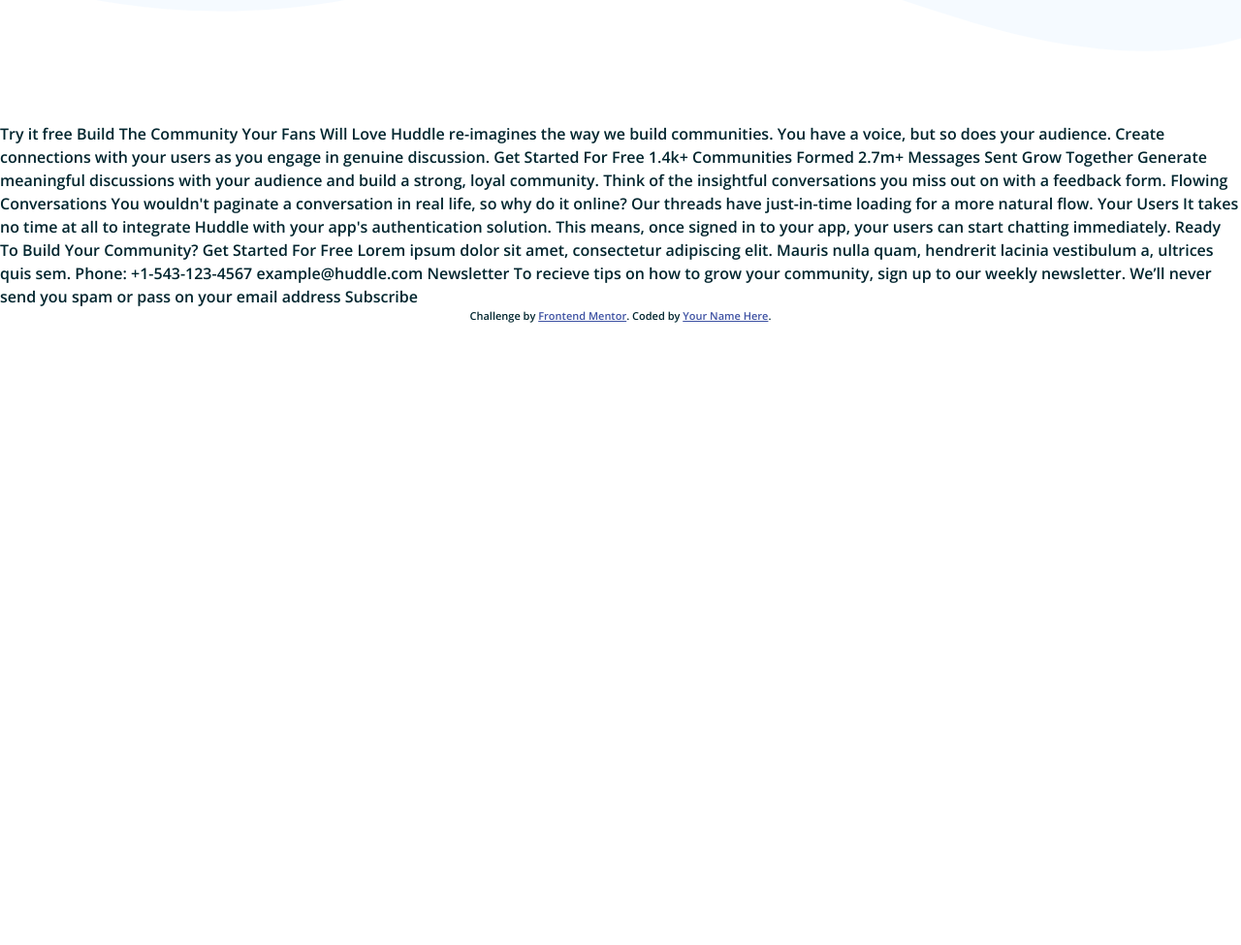
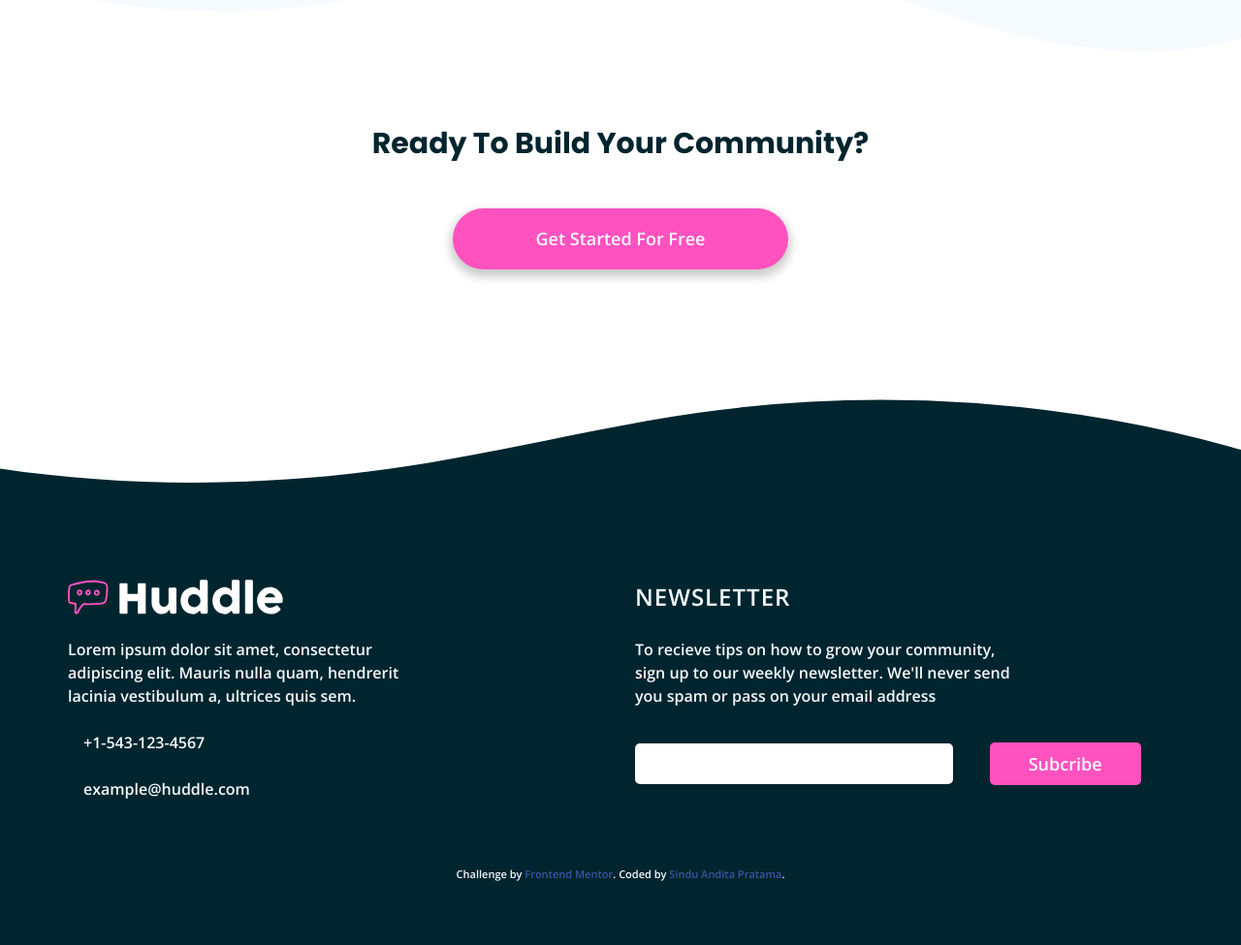
Before and after one commit to sinduap/huddle-landing-page, a website built with Vite: page index.html in a window 1280 px wide. Shown: the part 3800-4775 px from the top of the page at 97% size. Before the commit the page ends 4135 px from the top, so only its background shows below. Built offline with nearby package versions, Linux system fonts and the light colour scheme.

Commit message:
Add cta, footer, about, and newsletter

```diff
--- a/index.html
+++ b/index.html
@@ -11,6 +11,8 @@
       sizes="32x32"
       href="./images/favicon-32x32.png"
     />
+
+    <link href="https://unpkg.com/css.gg/icons/icons.css" rel="stylesheet" />
 
     <title>Frontend Mentor | Huddle landing page with curved sections</title>
 
@@ -39,7 +41,7 @@
                 alt="Huddle Logo Company"
               />
             </li>
-            <li><a class="btn btn--nav" href="#">Try it free</a></li>
+            <li><a class="btn btn--nav" href="#cta">Try it free</a></li>
           </ul>
         </nav>
       </div>
@@ -56,7 +58,7 @@
             but so does your audience. Create connections with your users as you
             engage in genuine discussion.
           </p>
-          <a href="#" class="btn btn--cta">Get Started For Free</a>
+          <a class="btn btn--cta" href="#cta">Get Started For Free</a>
         </div>
 
         <img
@@ -201,55 +203,88 @@
         </div>
       </div>
     </section>
-    <!-- prettier-ignore -->
-    Try it free
 
-    Build The Community Your Fans Will Love
+    <section class="cta" id="cta">
+      <h2 class="heading-secondary mb-lg">Ready To Build Your Community?</h2>
+      <a class="btn btn--cta" href="#cta">Get Started For Free</a>
+    </section>
 
-  Huddle re-imagines the way we build communities. You have a voice, but so does
-  your audience. Create connections with your users as you engage in genuine discussion.
+    <footer class="footer">
+      <div class="custom-shape-divider-top-1693648716">
+        <svg
+          data-name="Layer 1"
+          xmlns="http://www.w3.org/2000/svg"
+          viewBox="0 0 1200 120"
+          preserveAspectRatio="none"
+        >
+          <path
+            d="M985.66,92.83C906.67,72,823.78,31,743.84,14.19c-82.26-17.34-168.06-16.33-250.45.39-57.84,11.73-114,31.07-172,41.86A600.21,600.21,0,0,1,0,27.35V120H1200V95.8C1132.19,118.92,1055.71,111.31,985.66,92.83Z"
+            class="shape-fill"
+          ></path>
+        </svg>
+      </div>
+      <div class="container">
+        <section class="about">
+          <img
+            class="about__logo"
+            src="images/logo-footer.svg"
+            alt="Huddle logo"
+          />
+          <p class="about__text">
+            Lorem ipsum dolor sit amet, consectetur adipiscing elit. Mauris
+            nulla quam, hendrerit lacinia vestibulum a, ultrices quis sem.
+          </p>
+          <a class="about__phone" href="tel:+1-543-123-4567">
+            <i class="gg-phone"></i> +1-543-123-4567</a
+          >
+          <a class="about__email" href="mailto:example@huddle.com">
+            <i class="gg-mail"></i> example@huddle.com</a
+          >
+          <nav>
+            <ul class="about__socials">
+              <li>
+                <a href="#">
+                  <i class="gg-facebook"></i>
+                </a>
+              </li>
+              <li>
+                <a href="#">
+                  <i class="gg-instagram"></i>
+                </a>
+              </li>
+              <li>
+                <a href="#">
+                  <i class="gg-twitter"></i>
+                </a>
+              </li>
+            </ul>
+          </nav>
+        </section>
 
-  Get Started For Free
-
-  1.4k+
-  Communities Formed
-
-  2.7m+
-  Messages Sent
-
-  Grow Together
-  Generate meaningful discussions with your audience and build a strong, loyal community.
-  Think of the insightful conversations you miss out on with a feedback form.
-
-  Flowing Conversations
-  You wouldn't paginate a conversation in real life, so why do it online? Our threads have
-  just-in-time loading for a more natural flow.
-
-  Your Users
-  It takes no time at all to integrate Huddle with your app's authentication solution. This means,
-  once signed in to your app, your users can start chatting immediately.
-
-  Ready To Build Your Community?
-  Get Started For Free
-
-  Lorem ipsum dolor sit amet, consectetur adipiscing elit. Mauris nulla quam, hendrerit lacinia
-  vestibulum a, ultrices quis sem.
-
-  Phone: +1-543-123-4567
-  example@huddle.com
-
-  Newsletter
-  To recieve tips on how to grow your community, sign up to our weekly newsletter. We’ll never
-  send you spam or pass on your email address
-
-  Subscribe
-
-    <footer>
+        <form class="newsletter">
+          <h3 class="heading-tertiary">Newsletter</h3>
+          <p class="newsletter__text">
+            To recieve tips on how to grow your community, sign up to our weekly
+            newsletter. We'll never send you spam or pass on your email address
+          </p>
+          <div class="newsletter__form-box">
+            <input
+              class="newsletter__email"
+              type="email"
+              name="email"
+              id="email"
+              required
+            />
+            <button class="btn">Subcribe</button>
+          </div>
+        </form>
+      </div>
       <p class="attribution">
         Challenge by
         <a href="https://www.frontendmentor.io?ref=challenge" target="_blank"
           >Frontend Mentor</a
-        >. Coded by <a href="#">Your Name Here</a>.
+        >. Coded by
+        <a href="https://www.github.com/sinduap">Sindu Andita Pratama</a>.
       </p>
     </footer>
   </body>
--- a/sass/_components.scss
+++ b/sass/_components.scss
@@ -1,7 +1,6 @@
 //====================//
 //====== HEADER ======//
 //====================//
-
 .header {
   padding: 6.2rem 0;
 
@@ -9,7 +8,6 @@
     display: flex;
     justify-content: space-between;
     align-items: center;
-    list-style: none;
   }
 
   &__logo {
@@ -20,7 +18,6 @@
 //===================//
 //====== HERO =======//
 //===================//
-
 .hero {
   padding: 6.2rem 0;
 
@@ -40,7 +37,6 @@
 //===================//
 //====== STATS ======//
 //===================//
-
 .stats {
   padding: 6.4rem 0;
   display: flex;
@@ -61,6 +57,7 @@
     letter-spacing: -2px;
     font-weight: var(--fw-body-heavy);
   }
+
   &__label {
     color: var(--col-neutral-dark);
     opacity: 0.5;
@@ -72,10 +69,7 @@
 //====================//
 //===== FEATURES =====//
 //====================//
-
 .features {
-  padding-bottom: 6.4rem;
-
   &__feature {
     padding: 12.8rem 0;
     display: grid;
@@ -106,6 +100,96 @@
     gap: 3rem;
   }
 }
+
+//====================//
+//======= CTA ========//
+//====================//
+.cta {
+  padding: 6.4rem 0;
+  text-align: center;
+}
+
+//====================//
+//====== FOOTER ======//
+//====================//
+.footer {
+  position: relative;
+  padding: 12.8rem 0 6.4rem 0;
+  background-color: var(--col-neutral-dark);
+  color: var(--col-neutral-light);
+
+  .container {
+    margin-top: 12.8rem;
+    display: grid;
+    grid-template-columns: repeat(2, 1fr);
+    column-gap: 3rem;
+  }
+}
+
+//====================//
+//====== ABOUT ======//
+//====================//
+.about {
+  display: flex;
+  flex-direction: column;
+  align-items: flex-start;
+  gap: 2.4rem;
+
+  &__logo {
+    height: 3.6rem;
+  }
+
+  &__text {
+    max-width: 40ch;
+  }
+
+  &__phone,
+  &__email {
+    display: flex;
+    gap: 1.6rem;
+    align-items: center;
+  }
+
+  &__socials {
+    margin-top: 4.4rem;
+    display: flex;
+    gap: 1.6rem;
+  }
+}
+
+.newsletter {
+  display: flex;
+  flex-direction: column;
+  align-items: flex-start;
+  gap: 2.4rem;
+
+  &__text {
+    max-width: 43ch;
+  }
+
+  &__form-box {
+    margin-top: 1.2rem;
+    display: flex;
+    flex-wrap: wrap;
+    align-items: center;
+    gap: 1.8rem;
+  }
+
+  &__email {
+    padding: 1.2rem 1.6rem;
+    font-family: inherit;
+    border-radius: 5px;
+    margin-right: 2rem;
+    width: 43ch;
+    border: none;
+
+    &:focus-visible {
+      outline-color: var(--col-primary);
+      outline-width: 1px;
+    }
+  }
+}
+
 // 10 / 12 / 14 / 16 / 18 / 20 / 24 / 30 / 36 / 44 / 52 / 62 / 74 / 86 / 98
 
 //===================//
@@ -115,17 +199,28 @@
 .btn {
   display: inline-block;
   text-decoration: none;
+  padding: 1rem 4rem;
+  background-color: var(--col-primary);
+  color: var(--col-neutral-light);
+  border: none;
+  border-radius: 5px;
+  cursor: pointer;
+  font-size: 1.8rem;
+  transition: all 0.3s ease-out;
+
+  &:hover {
+    filter: brightness(1.1);
+  }
 
   &--cta {
-    transition: all 0.3s;
+    &:link,
+    &:visited {
+      transition: all 0.3s ease-out;
       border-radius: 100px;
       padding: 1.8rem 8.6rem;
       color: var(--col-neutral-light);
       background-color: var(--col-primary);
       font-size: 1.8rem;
-
-    &:link,
-    &:visited {
       box-shadow: var(--shadow);
     }
 
@@ -140,8 +235,9 @@
     }
   }
 
-  &--nav:link,
-  &--nav:visited {
+  &--nav {
+    &:link,
+    &:visited {
       padding: 1rem 3.6rem;
       border-radius: 100px;
       color: var(--col-primary);
@@ -149,4 +245,11 @@
       border: 1px solid var(--col-primary);
       font-size: 1.6rem;
     }
+
+    &:hover,
+    &:active {
+      color: var(--col-neutral-light);
+      background-color: var(--col-primary);
     }
+  }
+}
--- a/sass/_reset.scss
+++ b/sass/_reset.scss
@@ -9,3 +9,20 @@
 body {
   box-sizing: border-box;
 }
+
+html {
+  scroll-behavior: smooth;
+}
+
+a {
+  text-decoration: none;
+  color: currentColor;
+}
+
+ul {
+  list-style: none;
+}
+
+button {
+  font-family: inherit;
+}
--- a/sass/_typography.scss
+++ b/sass/_typography.scss
@@ -23,6 +23,14 @@
   font-weight: var(--fw-headings);
 }
 
+.heading-tertiary {
+  font-family: var(--ff-body);
+  font-size: 2.4rem;
+  font-weight: var(--fw-body-normal);
+  text-transform: uppercase;
+  letter-spacing: 1px;
+}
+
 .subheading {
   font-size: 1.8rem;
   max-width: 55ch;
--- a/sass/_vendors.scss
+++ b/sass/_vendors.scss
@@ -84,3 +84,24 @@
 .custom-shape-divider-bottom-1693558145 .shape-fill {
   fill: #ffffff;
 }
+
+.custom-shape-divider-top-1693648716 {
+  position: absolute;
+  top: 0;
+  left: 0;
+  width: 100%;
+  overflow: hidden;
+  line-height: 0;
+  transform: rotate(180deg);
+}
+
+.custom-shape-divider-top-1693648716 svg {
+  position: relative;
+  display: block;
+  width: calc(163% + 1.3px);
+  height: 158px;
+}
+
+.custom-shape-divider-top-1693648716 .shape-fill {
+  fill: #ffffff;
+}
```
Also changed, not shown: images/logo-footer.svg (added). Lines whose indentation alone changed are shown as unchanged.
